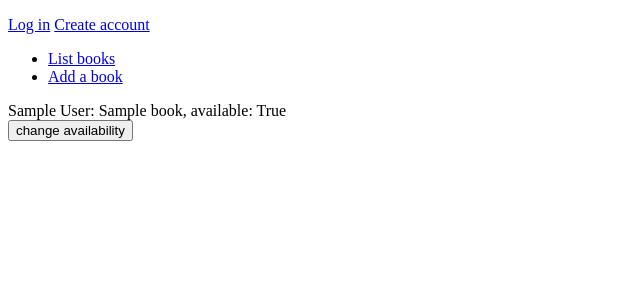
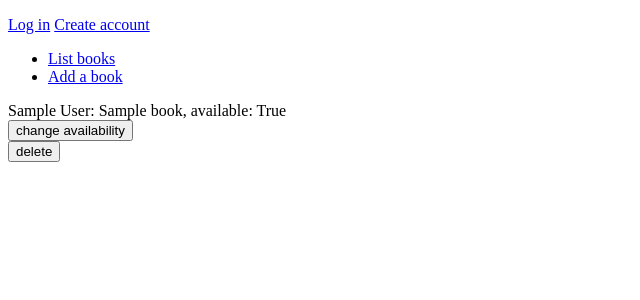
Before and after one commit to Ajhaa/Library-app, a Flask app: page /books in a window 1280 px wide. Shown: the top 300 px of the page, without its empty margins (0-640 px from the left). Run offline with Flask 2, Linux system fonts and the light colour scheme; tables that the repository leaves empty hold one stand-in row (Sample ...).

Commit message:
Delete books

```diff
--- a/application/books/views.py
+++ b/application/books/views.py
@@ -33,3 +33,10 @@ def change_availability(book_id):
     db.session().commit()
     print("Hello there")
     return redirect(url_for("books_index"))
+
+@app.route("/books/<book_id>/delete/", methods=["POST"])
+def delete_book(book_id):
+    book = Book.query.get(book_id)
+    db.session().delete(book)
+    db.session().commit()
+    return redirect(url_for("books_index"))
--- a/application/templates/books/list.html
+++ b/application/templates/books/list.html
@@ -8,6 +8,9 @@
             <form method="POST" action="{{ url_for ('change_availability', book_id=book.id) }}">
                 <input type="submit" value="change availability"/>
             </form>
+            <form method="POST" action="{{ url_for ('delete_book', book_id=book.id) }}">
+                    <input type="submit" value="delete"/>
+            </form>
         </div>
         {% endfor %}
     </div>
```
Also changed, not shown: 1 other file.
